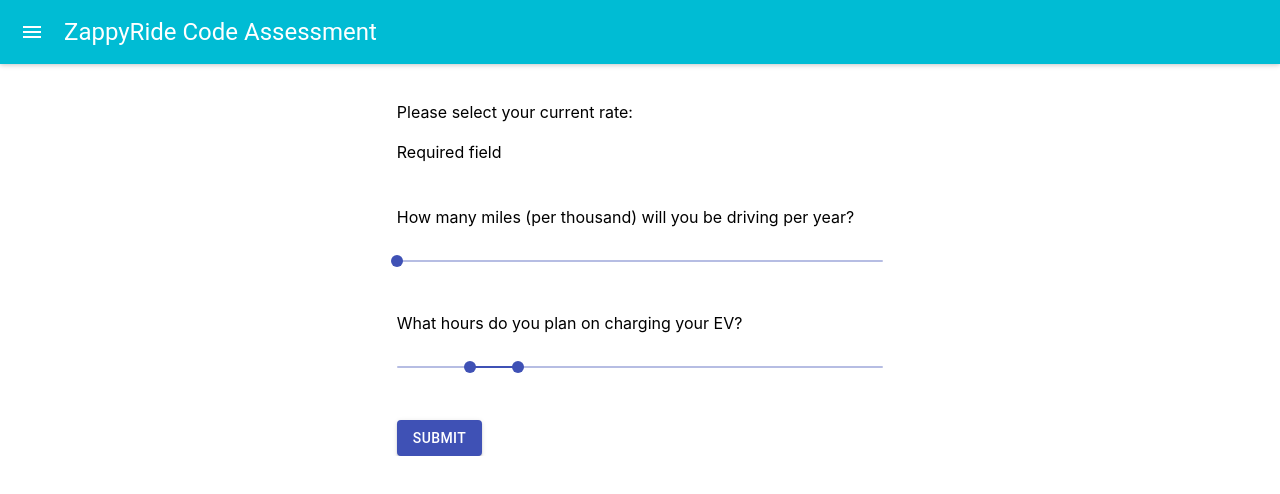
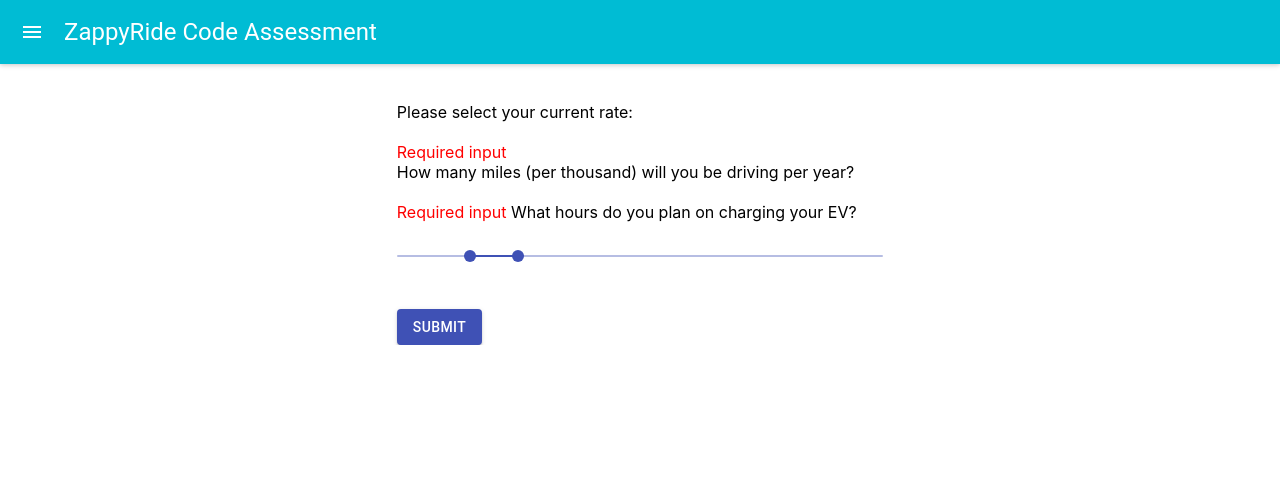
Before and after one commit to aimee-liang/zappyride-code-assessment, a React (Create React App) app: page / in a window 1280 px wide. Shown: the top 494 px of the page. Built offline with nearby package versions, Linux system fonts and the light colour scheme.

Commit message:
Working on form validation, need to update hour range

```diff
--- a/src/Components/Form.jsx
+++ b/src/Components/Form.jsx
@@ -1,5 +1,5 @@
 import {useState} from 'react'
-import {useForm} from 'react-hook-form'
+// import {useForm} from 'react-hook-form'
 import SelectRate from "./SelectRate"
 import SelectMileRange from "./SelectMileRange"
 import SelectHours from "./SelectHours"
@@ -18,7 +18,7 @@
     const [rate, setRate] = useState(null)
     const [mileRange, setMileRange] = useState(null)
     const [hours, setHourRange] = useState([])
-    const {register, handleSubmit, watch, errors} = useForm()
+    // const {register, handleSubmit, watch, errors} = useForm()
 
     const rateSetter = (data) => {
         setRate(data)
@@ -35,22 +35,24 @@
 /* this is a fn to grab the data from form and send back up to App */
     const dataToApp = () => {
         /* if there is a section missing, need to throw an error */
-        props.dataSetter({rate, mileRange, ...hours})
-        console.log("hello")
+        // if (rate || mileRange === null) console.log("Required Field")
+        // if (hours.length === 0 || !hours.length) console.log ("Required field")
+        // props.dataSetter({rate, mileRange, ...hours})
+        console.log("hi")
     }
 
     return (
         <FormWrapper>
-            <form onSubmit={handleSubmit(dataToApp)}>
+            <form>
                 <label>Please select your current rate:</label>
                     <br/>
                     <br/>
-                    <SelectRate rateSetter={rateSetter}/>
+                    {rate === null ? <span style={{color: "red"}}>Required input</span> : <SelectRate rateSetter={rateSetter}/> }
                     <br />
                 <label>How many miles (per thousand) will you be driving per year?</label>
                     <br/>
                     <br/>
-                    <SelectMileRange mileSetter={mileSetter} />
+                    {mileRange === null ? <span style={{color: "red"}}>Required input </span> : <SelectMileRange mileSetter={mileSetter}/> }
                 <label>What hours do you plan on charging your EV?</label>
                     <br/>
                     <br/>
--- a/src/Components/SelectHours.jsx
+++ b/src/Components/SelectHours.jsx
@@ -11,7 +11,7 @@
 
 export default function SelectHours(props){
 
-    const [value, setValue] = useState([15, 25])
+    const [value, setValue] = useState([15, 25]) /* need to update these values */
 
     const changeHandler = (event, newValue) => {
         sendHourValuesToProps(newValue) /* invoking this helper fn() to instantly set in state and also send this to props */
--- a/src/Components/SelectRate.jsx
+++ b/src/Components/SelectRate.jsx
@@ -1,4 +1,3 @@
-import {useState} from 'react';
 import Select from 'react-select'
 import styled from 'styled-components'
 
@@ -13,20 +12,13 @@
 
 export default function SelectRate(props){
 
-    const [selectedRate, setSelectedRate] = useState(null)
-
     const clickHandler = (e) => {
-        setSelectedRate(e.value)
-        sendRateToProps(e.value)
-    }
-
-    const sendRateToProps = (data) => {
-        props.rateSetter(data)
+        props.rateSetter(e.value)
     }
 
     return (
         <SelectRateWrapper>
-            {selectedRate ? <Select options={options} onChange={clickHandler}/> : <span>Required field</span>}
+            <Select options={options} onChange={clickHandler}/>
         </SelectRateWrapper>
     )
 }
```
